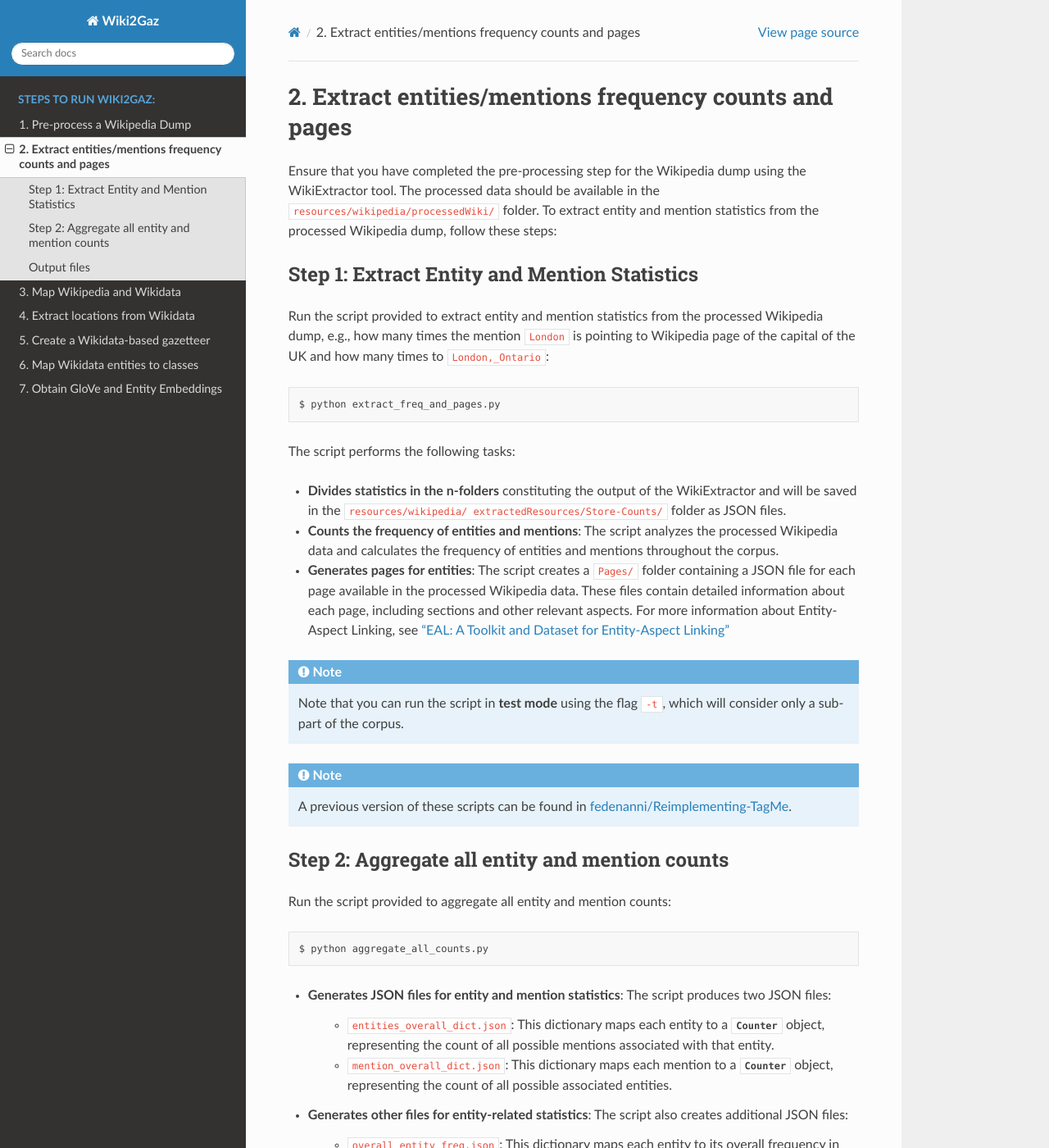
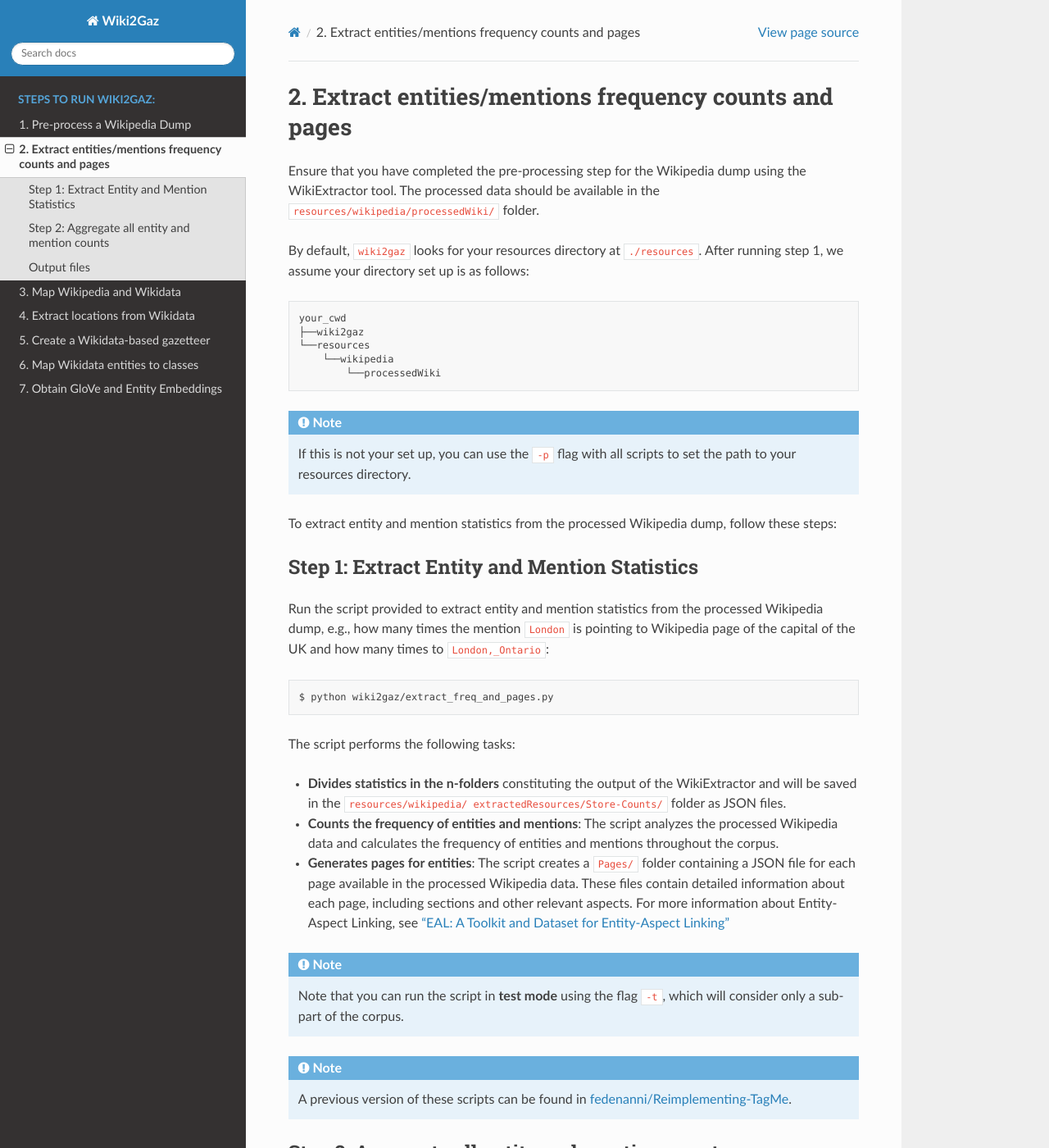
Before and after one commit to Living-with-machines/wiki2gaz, a Sphinx documentation site: the page built from docs/source/running/2-extract-entities-mentions-frequency-counts-pages.rst, in a window 1280 px wide and 1400 px high. Shown: the whole window at 82% size. Built offline with Sphinx 7.4.7 and the Read the Docs theme 2.0.0, drawn with Linux system fonts in a browser that asks for light colours; some of the changed text lies outside the part shown.

Commit message:
update docs

```diff
--- a/docs/source/running/2-extract-entities-mentions-frequency-counts-pages.rst
+++ b/docs/source/running/2-extract-entities-mentions-frequency-counts-pages.rst
@@ -2,12 +2,27 @@
 =======================================================
 
 Ensure that you have completed the pre-processing step for the Wikipedia dump
-using the WikiExtractor tool. The processed data should be available in the
-``resources/wikipedia/processedWiki/`` folder. To extract entity and mention
-statistics from the processed Wikipedia dump, follow these steps:
+using the WikiExtractor tool. The processed data should be available in the ``resources/wikipedia/processedWiki/`` folder.
+
+By default, ``wiki2gaz`` looks for your resources directory at ``./resources``.
+After running step 1, we assume your directory set up is as follows:
+
+::
+
+    your_cwd
+    ├──wiki2gaz
+    └──resources
+        └──wikipedia
+            └──processedWiki
+
+.. note::
+  If this is not your set up, you can use the ``-p`` flag with all scripts to set the path to your resources directory.
+
+To extract entity and mention statistics from the processed Wikipedia dump, follow these steps:
 
 Step 1: Extract Entity and Mention Statistics
 ---------------------------------------------
+
 Run the script provided to extract entity and mention statistics from the
 processed Wikipedia dump, e.g., how many times the mention ``London`` is
 pointing to Wikipedia page of the capital of the UK and how many times to
@@ -15,7 +30,7 @@ pointing to Wikipedia page of the capital of the UK and how many times to
 
 .. code-block:: bash
 
-    $ python extract_freq_and_pages.py
+    $ python wiki2gaz/extract_freq_and_pages.py
 
 The script performs the following tasks:
 
@@ -48,7 +63,7 @@ Run the script provided to aggregate all entity and mention counts:
 
 .. code-block:: bash
 
-    $ python aggregate_all_counts.py
+    $ python wiki2gaz/aggregate_all_counts.py
 
 * **Generates JSON files for entity and mention statistics**: The script
   produces two JSON files:
@@ -79,6 +94,7 @@ Run the script provided to aggregate all entity and mention counts:
     `fedenanni/Reimplementing-TagMe <https://github.com/fedenanni/Reimplementing-TagMe>`_.
 
 Output files
-------------------------
+-------------
+
 After running the script, you will find the generated output files in the
 ``resources/wikipedia/extractedResources/`` folder.
```
Also changed, not shown: docs/source/running/3-map-wikipedia-wikidata.rst (+19 -3 lines), docs/source/running/4-extract-locations-wikidata.rst (+20 -1 lines), docs/source/running/5-create-wikidata-gazetteer.rst (+19 -1 lines), docs/source/running/6-map-wikidata-entities-classes.rst (+19 -1 lines), docs/source/running/7-obtain-glove-entity-embeddings.rst (+19 -1 lines).
